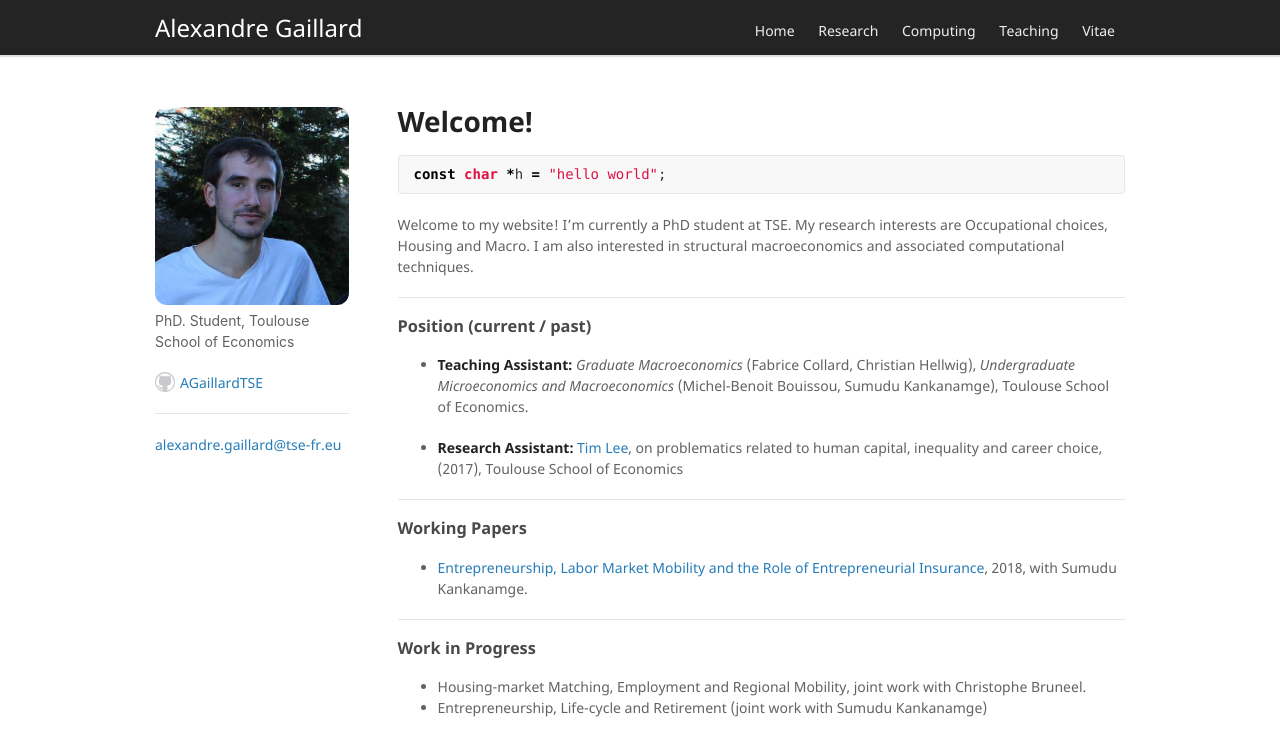
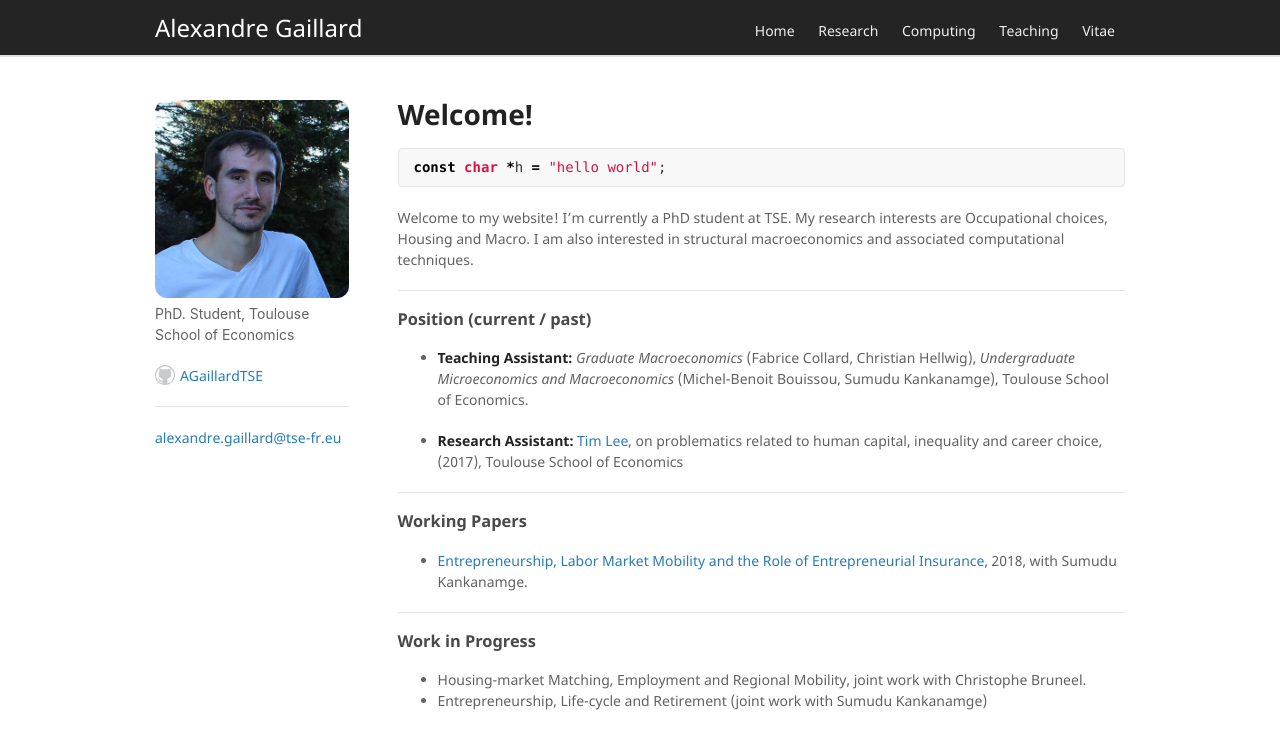
Before and after one commit to AGaillardTSE/AGaillardTSE.github.io, a Jekyll site: the page built from index.md, in a window 1280 px wide. Shown: the top 756 px of the page. Built offline with Jekyll 4.4.1, drawn with Linux system fonts in a browser that asks for light colours; our own code applies the rules of GitHub Pages for plain Markdown files.

Commit message:
Update jekyll-theme-minimal.scss

```diff
--- a/_sass/jekyll-theme-minimal.scss
+++ b/_sass/jekyll-theme-minimal.scss
@@ -64,7 +64,7 @@ a:hover small {
 .menunavbar {
   border-bottom:2px solid #e0e0e0;
   padding-top:10px;
-  margin-bottom:50px;
+  margin-bottom:43px;
   height:45px;
   background-color:#242424;
   color:#fff;
```
